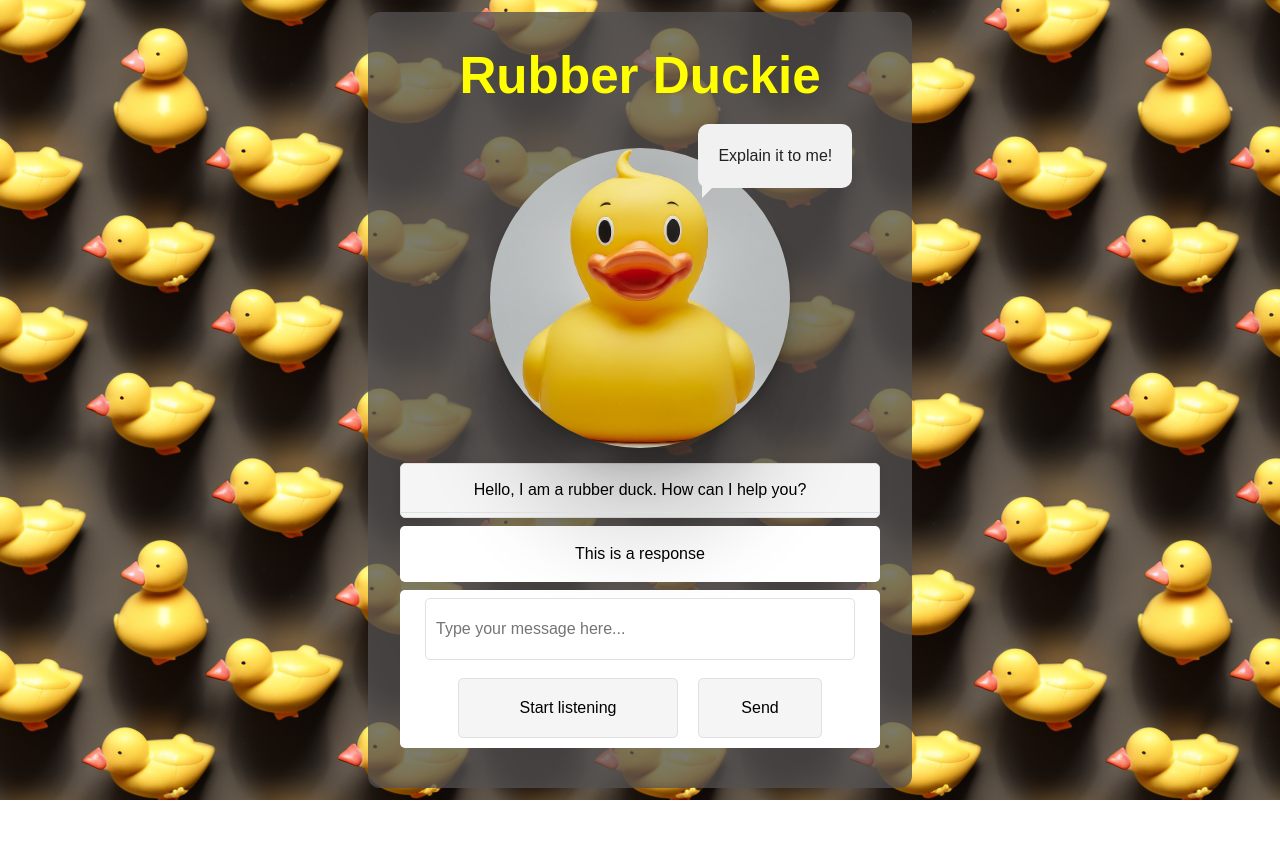
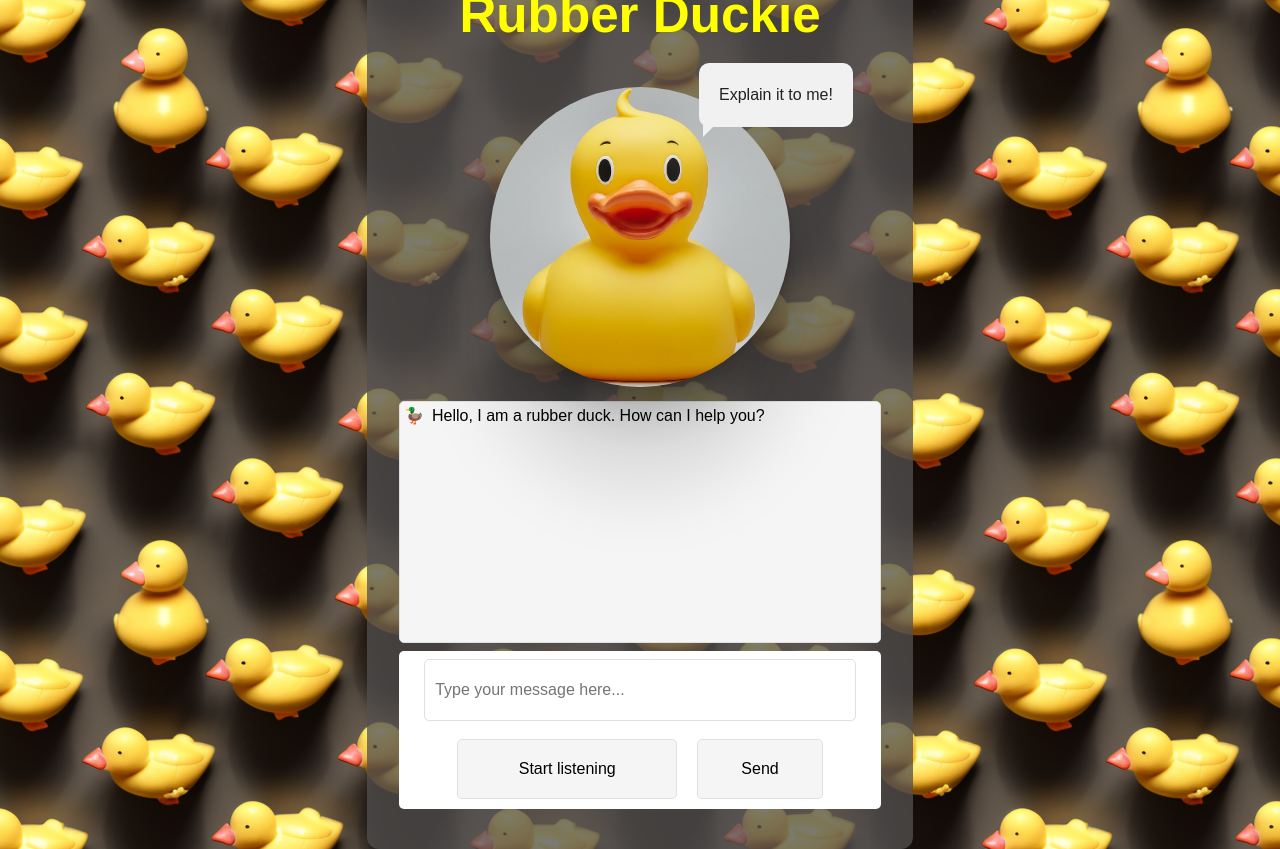
Before and after one commit to MrJanHorak/rubber-duckie, a React (Vite) app: page / in a window 1280 px wide. Before the commit the page ends 800 px from the top, so only its background shows below. Built offline with nearby package versions, Linux system fonts and the light colour scheme.

Commit message:
refactor css and remove response component

```diff
--- a/src/App.css
+++ b/src/App.css
@@ -1,7 +1,5 @@
 #root {
-  /* max-width: 1280px; */
-  /* margin: 0 auto; */
-  /* padding: 2rem; */
+  display: flex;
   text-align: center;
 }
 
@@ -10,11 +8,6 @@
   background-color: rgba(84, 81, 81, 0.76);
   color: #000;
   font-size: 16px;
-  line-height: 1.5;
-  font-weight: 400;
-  text-rendering: optimizeLegibility;
-  -webkit-font-smoothing: antialiased;
-  -moz-osx-font-smoothing: grayscale;
   border-radius: 12px;
   padding: 2rem;
 }
--- a/src/App.tsx
+++ b/src/App.tsx
@@ -6,7 +6,7 @@ import Header from './components/Header/Header';
 import ChatWindow from './components/ChatWindow/ChatWindow';
 import InputArea from './components/InputArea/InputArea';
 import RubberDuck from './components/RubberDuck/RubberDuck';
-import ResponseArea from './components/ResponseArea/ResponseArea';
+// import ResponseArea from './components/ResponseArea/ResponseArea';
 
 //styles
 import './App.css';
@@ -16,7 +16,7 @@ import { Conversation } from './types/types';
 
 const generarteUniqueId = () => {
   return uuidv4();
-}
+};
 
 const startConversation: Conversation = [
   {
@@ -26,8 +26,6 @@ const startConversation: Conversation = [
   },
 ];
 
-
-
 function App() {
   const [conversation, setConversation] = useState(startConversation);
 
@@ -35,10 +33,10 @@ function App() {
     const newMessage = {
       id: generarteUniqueId(),
       text: input,
-      sender: 'user',
+      user: 'user',
       timestamp: Date.now(),
     };
-    setConversation((prevConversation) => [...prevConversation, newMessage]); // Add setConversation function
+    setConversation((prevConversation) => [...prevConversation, newMessage]);
     console.log(input);
   };
 
@@ -46,21 +44,26 @@ function App() {
     const newMessage = {
       id: generarteUniqueId(),
       text: input,
-      sender: 'user',
+      user: 'user',
       timestamp: Date.now(),
     };
-    setConversation((prevConversation: Conversation[]) => [...prevConversation, newMessage]); //
+    setConversation((prevConversation: Conversation[]) => [
+      ...prevConversation,
+      newMessage,
+    ]); //
     console.log(input);
   };
-  // Declare conversation and setConversation using useState hook
 
   return (
     <div className='App'>
       <Header />
       <RubberDuck />
       <ChatWindow conversation={conversation} />
-      <ResponseArea response='This is a response' />
-      <InputArea onUserInput={handleUserInput} onSpeechInput={handleSpeechInput} />
+      {/* <ResponseArea response='This is a response' /> */}
+      <InputArea
+        onUserInput={handleUserInput}
+        onSpeechInput={handleSpeechInput}
+      />
     </div>
   );
 }
--- a/src/components/ChatWindow/ChatWindow.css
+++ b/src/components/ChatWindow/ChatWindow.css
@@ -1,19 +1,35 @@
 .chat-window {
   display: flex;
   flex-direction: column;
-  height: 100%;
+  height: 30vh;
   background-color: #f5f5f5;
   border: 1px solid #e0e0e0;
   border-radius: 5px;
-  box-shadow: 0 0 10px 0 rgba(0, 0, 0, 0.1);
-  color: black;
-  font-size: 16px;
-  list-style-type: none;
-  margin: 8px 0 8px 0;
+  text-align: left;
+  width: 480px;
+  overflow-y: scroll;
 }
 
-.conversation-message{
-  margin: 4px 0 4px 0;
-  padding: 10px;
-  border-bottom: 1px solid #e0e0e0;
+.conversation-message {
+  margin: 4px 4px 8px 4px;
 }
+
+.conversation-message:last-child {
+  border-bottom: none;
+}
+
+.rubber-duck-resposne {
+  margin-left: -134px;
+  font-weight: 100;
+  color: #030303;
+}
+
+ .user {
+  text-align: right;
+  font-weight: bold;
+  color: #8c2e2e;
+}
+
+.text {
+  margin: 0px 8px 0px 8px;
+}
--- a/src/components/ChatWindow/ChatWindow.tsx
+++ b/src/components/ChatWindow/ChatWindow.tsx
@@ -8,13 +8,21 @@ import { Conversation } from '../../types/types';
 interface ChatWindowProps {
   conversation: Conversation;
 }
-
 const ChatWindow: React.FC<ChatWindowProps> = ({ conversation }) => {
   return (
     <div className='chat-window'>
       {conversation.map((message, i) => (
-        <div className='conversation-message' key={i}>
-          {String(message.text)}
+        <div
+          className={`conversation-message ${
+            message.user === 'rubber-duck' ? 'rubber-duck-response' : 'user'
+          }`}
+          key={i}
+        >
+          <div className='text-container'>
+            {message.user === 'rubber-duck' ? '🦆' : ''}
+            <span className='text' >{String(message.text)}</span>
+            {message.user === 'user' ? '👩‍💻' : ''}
+          </div>
         </div>
       ))}
     </div>
--- a/src/index.css
+++ b/src/index.css
@@ -4,10 +4,9 @@
   align-items: center;
   justify-content: center;
   font-family: Inter, system-ui, Avenir, Helvetica, Arial, sans-serif;
-  font-weight: 400;
   color-scheme: light dark;
   color: rgba(255, 255, 255, 1);
-  font-synthesis: none;
+  /* font-synthesis: none; */
   text-rendering: optimizeLegibility;
   -webkit-font-smoothing: antialiased;
   -moz-osx-font-smoothing: grayscale;
```
